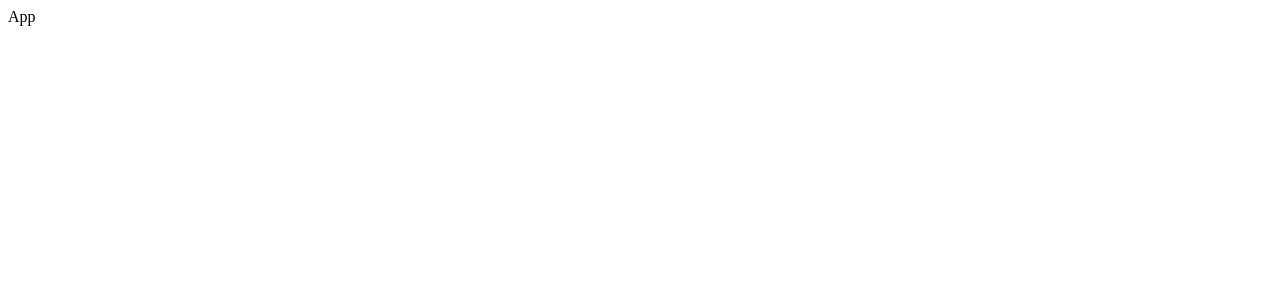
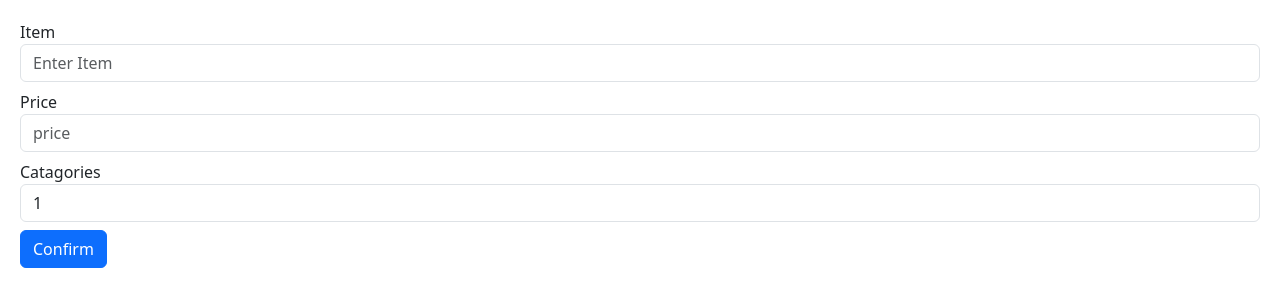
Before and after one commit to haileyesuschekol/Expenses, a React (Vite) app in the folder react-app/: page / in a window 1280 px wide. Shown: the top 306 px of the page. Built offline with nearby package versions, Linux system fonts and the light colour scheme.

Commit message:
Build Form component

```diff
--- a/react-app/package.json
+++ b/react-app/package.json
@@ -10,6 +10,7 @@
     "preview": "vite preview"
   },
   "dependencies": {
+    "bootstrap": "^5.3.3",
     "react": "^18.2.0",
     "react-dom": "^18.2.0"
   },
--- a/react-app/src/App.tsx
+++ b/react-app/src/App.tsx
@@ -1,12 +1,10 @@
-
+import FormInput from "./components/FormInput"
 
 function App() {
-
-
   return (
-   <>
-   App
-   </>
+    <>
+      <FormInput />
+    </>
   )
 }
 
--- /dev/null
+++ b/react-app/src/components/FormInput.tsx
@@ -0,0 +1,42 @@
+import "bootstrap/dist/css/bootstrap.css"
+
+const FormInput = () => {
+  return (
+    <div>
+      <form action="">
+        <div className="form-group mb-2">
+          <label htmlFor="exampleInputEmail1 mb-2">Item</label>
+          <input
+            type="name"
+            className="form-control"
+            id="item"
+            placeholder="Enter Item"
+          ></input>
+        </div>
+
+        <div className="form-group mb-2">
+          <label htmlFor="price mb-2">Price</label>
+          <input
+            type="number"
+            className="form-control"
+            id="price"
+            placeholder="price"
+          ></input>
+        </div>
+
+        <div className="form-group mb-2">
+          <label htmlFor="catagories mb-2">Catagories</label>
+          <select className="form-control" id="catagories">
+            <option>1</option>
+            <option>2</option>
+          </select>
+        </div>
+        <button type="submit" className="btn btn-primary mb-2">
+          Confirm
+        </button>
+      </form>
+    </div>
+  )
+}
+
+export default FormInput
--- a/react-app/src/index.css
+++ b/react-app/src/index.css
@@ -0,0 +1,3 @@
+body {
+  padding: 20px;
+}
```
Also changed, not shown: 1 other file (tests, documents, lock files or other folders).
